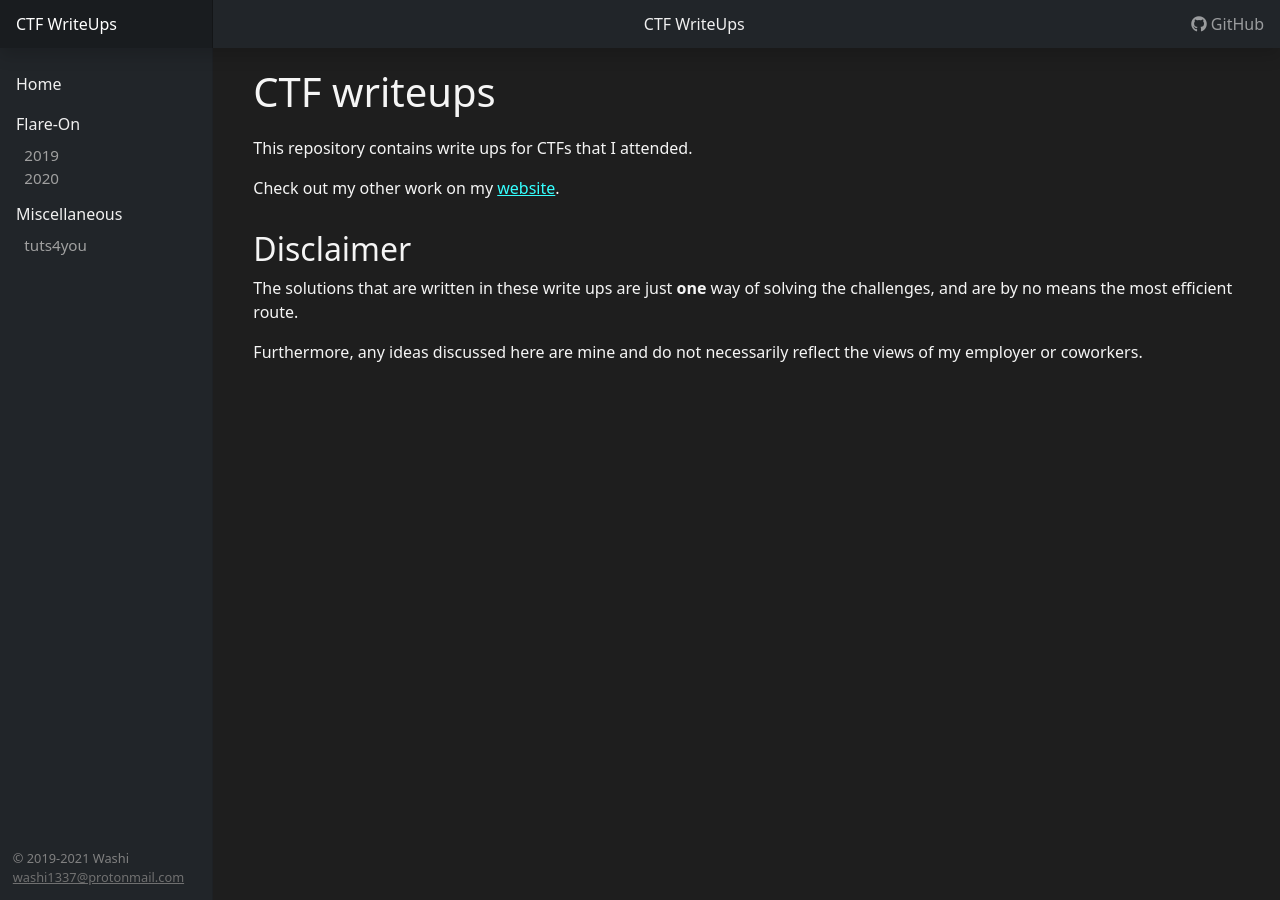
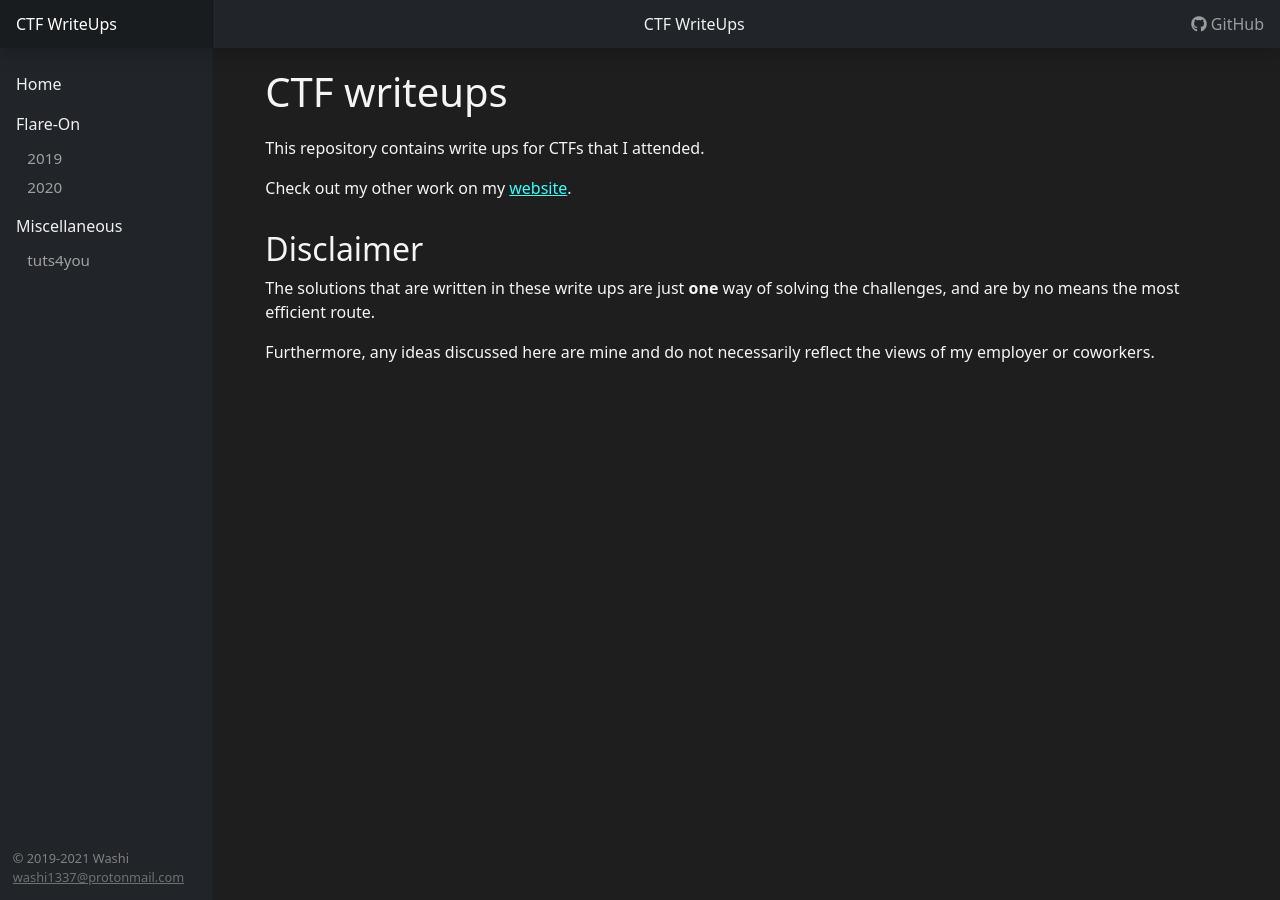
Before and after one commit to Washi1337/ctf-writeups, a Jekyll site: the page built from index.md, in a window 1280 px wide. Built offline with Jekyll 4.4.1, drawn with Linux system fonts in a browser that asks for light colours; nearby versions of some CDN libraries.

Commit message:
Fix max width of main contents for better readability on wider screens. Add favicon.

```diff
--- a/_includes/navigation.html
+++ b/_includes/navigation.html
@@ -7,18 +7,16 @@
                         <a href="/ctf-writeups/{{ item.link }}" class="nav-link">
                             {{ item.name }}
                         </a>
-                        <div class="submenu">
-                            <ul class="list-unstyled fw-normal pb-1">
+                        <ul class="list-unstyled fw-normal pb-1 submenu">
                             {% for subitem in item.items %}
                                 <li>
                                     <a href="/ctf-writeups/{{ item.link }}/{{ subitem.link }}" class="nav-link nav-sub-link rounded">{{ subitem.name }}</a>
 
                                     {% if subitem.items and page.url contains subitem.link %}
-                                            <div class="submenu">
                                         {% if subitem.numbered %}
-                                                <ol class="fw-normal pb-1">
+                                        <ol class="submenu fw-normal pb-1">
                                         {% else %}
-                                                <ul class="list-unstyled fw-normal pb-1">
+                                        <ul class="submenu list-unstyled fw-normal pb-1">
                                         {% endif %}
 
                                         {% for subsubitem in subitem.items %}
@@ -32,12 +30,10 @@
                                         {% else %}
                                         </ul>
                                         {% endif %}
-                                            </div>
                                     {% endif %}
                                 </li>
                             {% endfor %}
                         </ul>
-                        </div>
                     </li>
                 {% else %}
                     <li class="nav-item">
@@ -50,7 +46,7 @@
         </ul>
     </div>
 
-    <div class="nav-footer">
+    <div class="sidebar-footer">
         © 2019-2021 Washi<br/><a href="mailto:washi1337@protonmail.com">washi1337@protonmail.com</a>
     </div>
 </nav>
--- a/_layouts/default.html
+++ b/_layouts/default.html
@@ -3,6 +3,8 @@
     <head>
         <meta charset="utf-8">
         <title>{{ page.title }}</title>
+        <link rel="shortcut icon" type="image/jpg" href="/ctf-writeups/assets/images/favicon.ico"/>
+
         <link href="https://cdn.jsdelivr.net/npm/bootstrap@5.0.1/dist/css/bootstrap.min.css" rel="stylesheet" integrity="sha384-+0n0xVW2eSR5OomGNYDnhzAbDsOXxcvSN1TPprVMTNDbiYZCxYbOOl7+AMvyTG2x" crossorigin="anonymous">
         <link href="https://cdnjs.cloudflare.com/ajax/libs/font-awesome/5.13.0/css/all.min.css" rel="stylesheet"/>
         <link href="/ctf-writeups/assets/css/default.css" rel="stylesheet">
@@ -32,8 +34,10 @@
             <div class="row">
                 {% include navigation.html %}
 
-                <main class="col-lg-10 col-md-9 ms-sm-auto content-container">
-                    {{ content }}
+                <main class="col-lg-10 col-md-9 ms-sm-auto">
+                    <div class="content-container">
+                        {{ content }}
+                    </div>
                 </main>
             </div>
         </div>
--- a/assets/css/default.css
+++ b/assets/css/default.css
@@ -73,6 +73,44 @@
     text-transform: uppercase;
 }
 
+.submenu {
+    padding: 0 0 0 1.3em;
+    font-size: 0.95rem;
+}
+
+ol.submenu {
+    padding-left: 1em;
+    color: #a0a0a0;
+}
+
+.submenu > li {
+    padding: 3px 0px;
+}
+
+.sidebar-footer {
+    padding: 1em;
+    font-size:0.8rem;
+    position: absolute;
+    bottom: 0px;
+    color: #808080;
+}
+
+.sidebar-footer > a:link {
+    color: #707070;
+}
+
+.sidebar-footer > a:visited {
+    color: #707070;
+}
+
+.sidebar-footer > a:hover {
+    color: #909090;
+}
+
+.sidebar-footer > a:active {
+    color: #909090;
+}
+
 /*
 * Navbar
 */
@@ -101,60 +139,21 @@
     overflow-y: auto;
 }
 
-.form-control-dark {
-    color: #fff;
-    background-color: rgba(255, 255, 255, 0.1);
-    border-color: rgba(255, 255, 255, 0.1);
-}
-
-.form-control-dark:focus {
-    border-color: transparent;
-    box-shadow: 0 0 0 3px rgba(255, 255, 255, 0.25);
-}
-
-.submenu {
-    padding: 0 0 0 1.1em;
-    font-size: 0.95rem;
-}
-
-.submenu > ol {
-    padding-left: 1em;
-    color: #a0a0a0;
-}
-
 .page-title {
     width: 100%;
     color: #f0f0f0;
     text-align: center;
 }
 
-.nav-footer {
-    padding: 1em;
-    font-size:0.8rem;
-    position: absolute;
-    bottom: 0px;
-    color: #808080;
-}
-
-.nav-footer > a:link {
-    color: #707070;
-}
-
-.nav-footer > a:visited {
-    color: #707070;
-}
-
-.nav-footer > a:hover {
-    color: #909090;
-}
-
-.nav-footer > a:active {
-    color: #909090;
-}
+/*
+* Main content
+*/
 
 .content-container {
+    margin: auto;
     color: #f5f5f5;
     padding: 20px 40px;
+    max-width: 1150px;
 }
 
 .content-container > h1 {
@@ -170,7 +169,7 @@
 }
 
 .content-container > p > img {
-    max-width: 50%;
+    max-width: 60%;
     margin: 10px;
     border: 1px solid #a0a0a0;
     cursor: pointer;
@@ -206,6 +205,10 @@
     border: 1px solid #505050;
 }
 
+/*
+* Overlay
+*/
+
 .overlay {
     background: rgb(0,0,0,0.75);
     width: 100%;
```
Also changed, not shown: assets/images/favicon.ico (added). Lines whose indentation alone changed are shown as unchanged.
